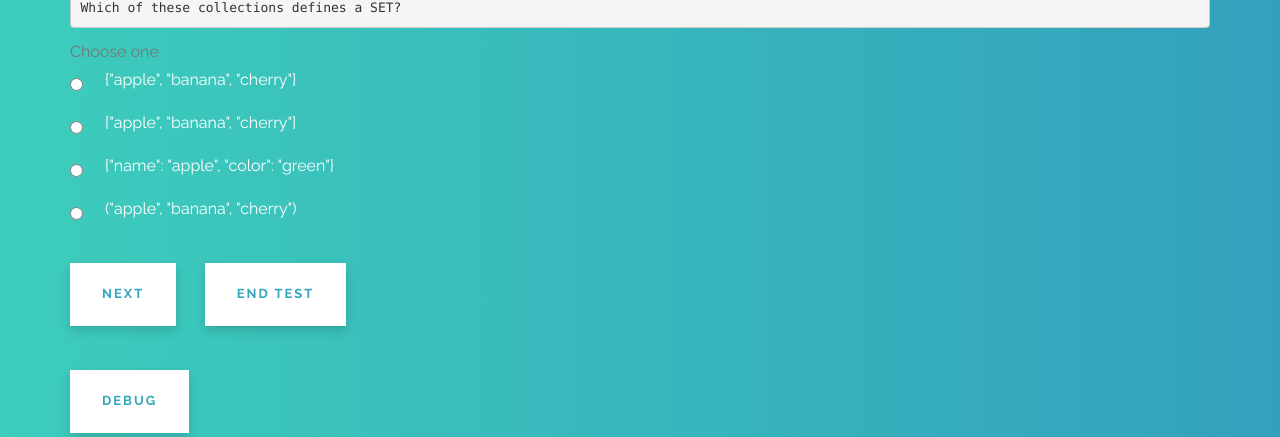
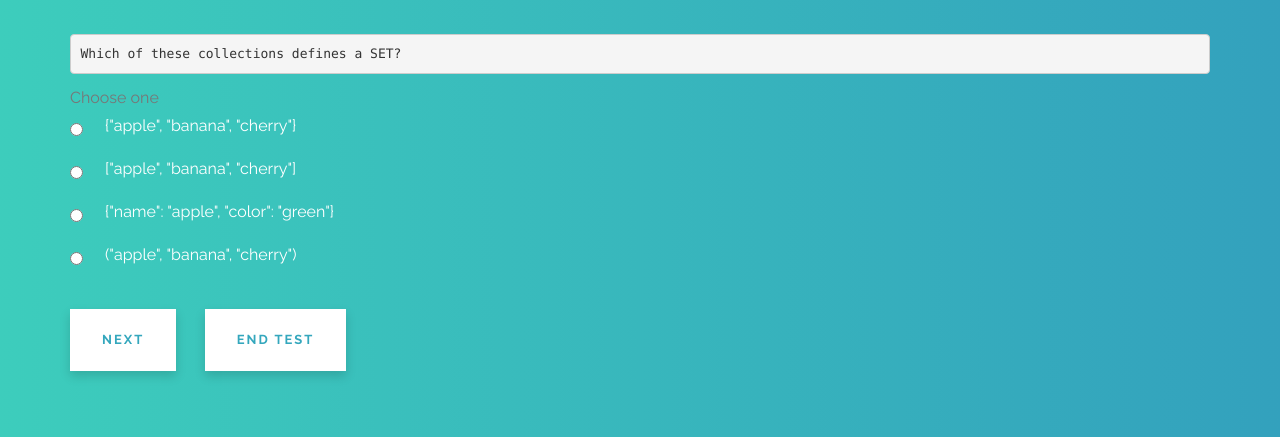
Before and after one commit to sukhpreetn/Interview-Portal_bkp, a Django app: template AIP/templates/AIP/quiz.html in a window 1280 px wide. Shown: the part 463-900 px from the top of the page. Run offline with Django 3.2, Linux system fonts and the light colour scheme; the template is opened without the code that fills it: values that come from a table or form of the project are taken from there, others are empty; data comes from the database, SQL or seed files in the repository; some libraries are stand-ins or nearby versions.

Commit message:
update templates

```diff
--- a/AIP/templates/AIP/quiz.html
+++ b/AIP/templates/AIP/quiz.html
@@ -101,9 +101,6 @@
                                  <div class="form-group">
                                         <input type="submit" name="Begin Test" value= "Next" class="btn btn-white"/> &nbsp;&nbsp;&nbsp;&nbsp;
                                           <a href="{% url 'AIP:report' %}" class="btn btn-white">End Test</a>
-                                          <p></p>
-                                           <a href="{% url 'AIP:debug' %}"  class="btn btn-white">DEBUG</a>
-
                                  </div>
                               </div>
                         </form>
--- a/AIP/templates/AIP/quizsimple.html
+++ b/AIP/templates/AIP/quizsimple.html
@@ -103,9 +103,6 @@
                                  <div class="form-group">
                                         <input type="submit" name="Begin Test" value= "Next" class="btn btn-white"/> &nbsp;&nbsp;&nbsp;&nbsp;
                                           <a href="{% url 'AIP:report' %}" class="btn btn-white">End Test</a>
-
-                                     <p></p>
-                                           <a href="{% url 'AIP:debug' %}"  class="btn btn-white">DEBUG</a>
                                  </div>
                               </div>
                         </form>
--- a/AIP/templates/AIP/report.html
+++ b/AIP/templates/AIP/report.html
@@ -89,7 +89,6 @@
 
                            <p></p>
                            <strong> <a style="color: #8C001A" href="/logout" >Logout</a></strong>
-                              <a href="{% url 'AIP:debug' %}"  class="btn btn-white">DEBUG</a>
                         </form>
                   </div>
 
```
